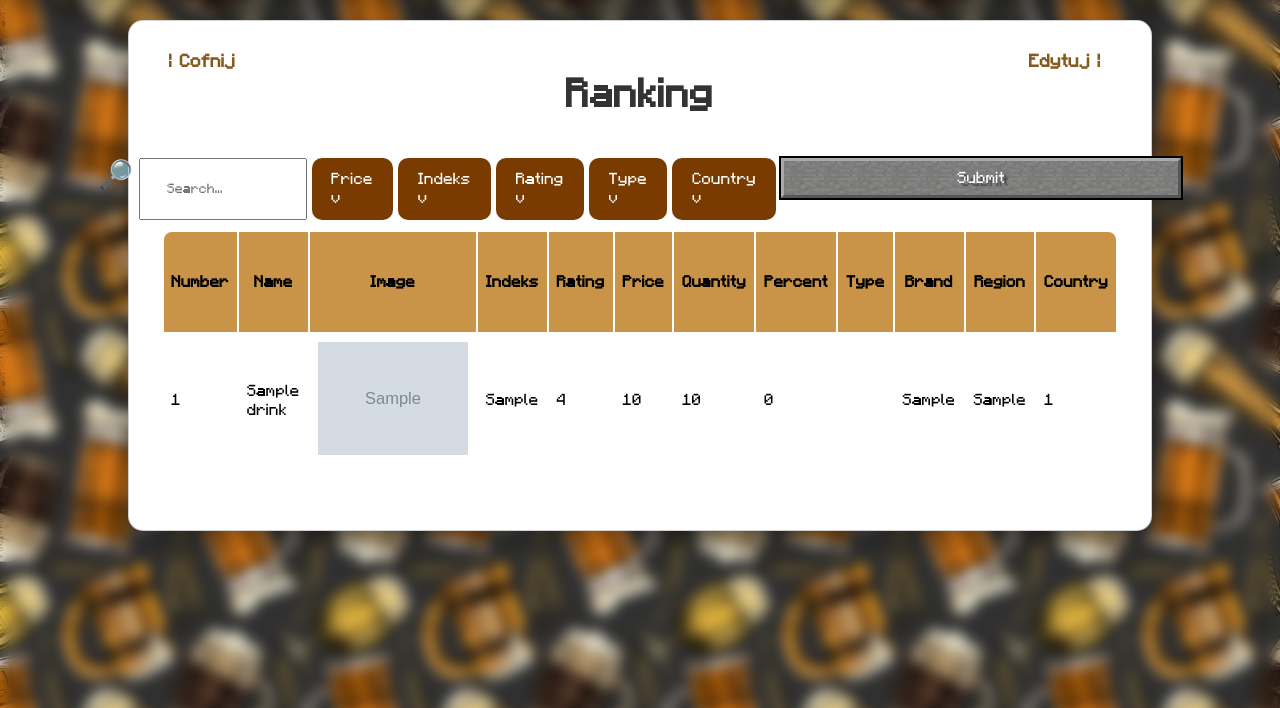
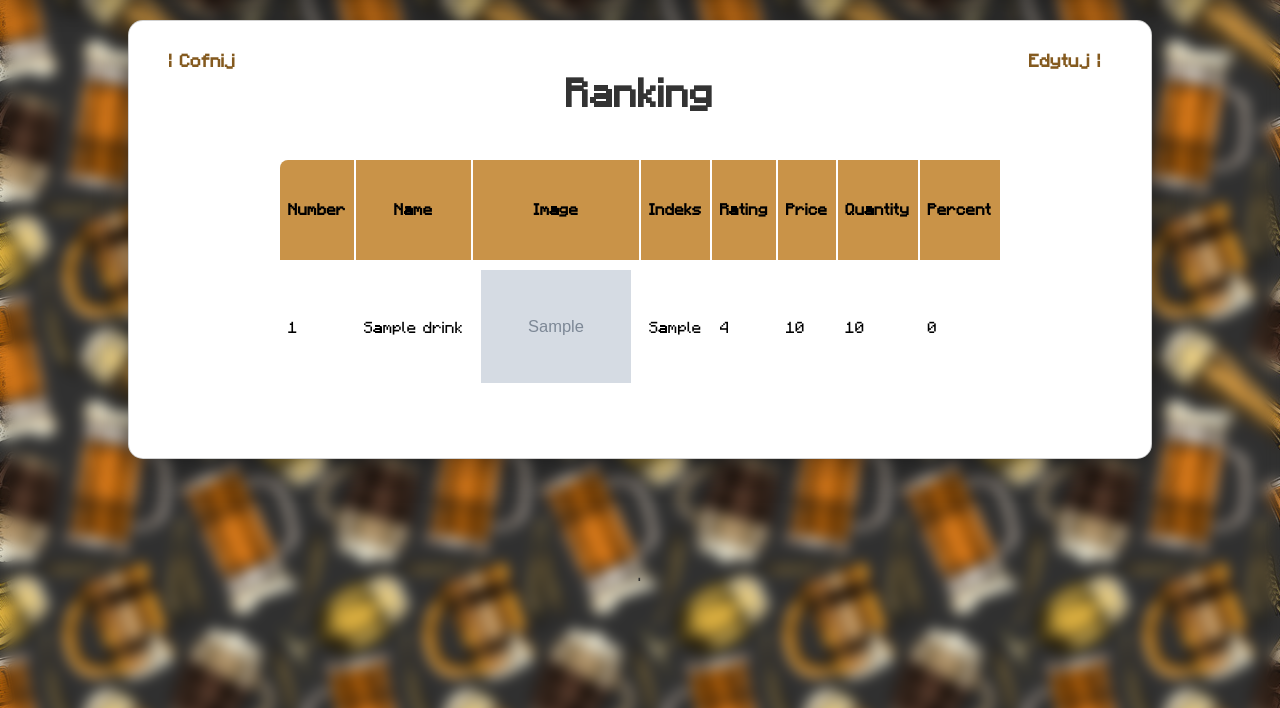
Before and after one commit to Wojanix/IndeksRompera, a PHP site: page /pages/ranking.php in a window 1280 px wide. Shown: the part 62-770 px from the top of the page. Run offline with PHP 8.4, Linux system fonts and the light colour scheme; tables that the repository leaves empty or names only in its code hold one stand-in row (values such as "Sample post"); grey boxes marked "Sample" are stand-in pictures.

Commit message:
Good responsive almost 90%

```diff
--- a/css/main.css
+++ b/css/main.css
@@ -454,7 +500,7 @@ th a{
 
 .filters{
 
-  display: flex;
+  display: none;
   flex-direction: row;
   gap: 5px;
   transition: .5s;
--- a/pages/ranking.php
+++ b/pages/ranking.php
@@ -119,41 +119,41 @@ echo '<script type="text/javascript">',
 
 <table>
 <tr>
-    <th>
-        <?php echo "<a href='ranking.php?sort=id&desc=".ifDesc("id")."'>Number</a>"; ?>
+    <th class='idTd'>
+        <?php echo "<a  href='ranking.php?sort=id&desc=".ifDesc("id")."'>Number</a>"; ?>
     </th>
-    <th>
-        <?php echo "<a href='ranking.php?sort=name&desc=".ifDesc("name")."'>Name</a>"; ?>
+    <th class='nameTd'>
+        <?php echo "<a  href='ranking.php?sort=name&desc=".ifDesc("name")."'>Name</a>"; ?>
     </th>
-    <th>
+    <th class='imageTd'>
         <?php echo "<a href='ranking.php?sort=image&desc=".ifDesc("image")."'>Image</a>"; ?>
     </th>
-    <th>
-        <?php echo "<a href='ranking.php?sort=ir&desc=".ifDesc("ir")."'>Indeks</a>"; ?>
+    <th class='indeksTd'>
+        <?php echo "<a  href='ranking.php?sort=ir&desc=".ifDesc("ir")."'>Indeks</a>"; ?>
     </th>
-    <th>
-        <?php echo "<a href='ranking.php?sort=rating&desc=".ifDesc("rating")."'>Rating</a>"; ?>
+    <th class='ratingTd'>
+        <?php echo "<a  href='ranking.php?sort=rating&desc=".ifDesc("rating")."'>Rating</a>"; ?>
     </th>
-    <th>
+    <th  class='priceTd'>
         <?php echo "<a href='ranking.php?sort=price&desc=".ifDesc("price")."'>Price</a>"; ?>
     </th>
-    <th>
-        <?php echo "<a href='ranking.php?sort=quantity&desc=".ifDesc("quantity")."'>Quantity</a>"; ?>
+    <th class='quantityTd'>
+        <?php echo "<a  href='ranking.php?sort=quantity&desc=".ifDesc("quantity")."'>Quantity</a>"; ?>
     </th>
-    <th>
-        <?php echo "<a href='ranking.php?sort=percent&desc=".ifDesc("percent")."'>Percent</a>"; ?>
+    <th class='percentTd'>
+        <?php echo "<a  href='ranking.php?sort=percent&desc=".ifDesc("percent")."'>Percent</a>"; ?>
     </th>
-    <th>
-        <?php echo "<a href='ranking.php?sort=type&desc=".ifDesc("type")."'>Type</a>"; ?>
+    <th class='typeTd'>
+        <?php echo "<a  href='ranking.php?sort=type&desc=".ifDesc("type")."'>Type</a>"; ?>
     </th>
-    <th>
+    <th  class='brandTd'>
         <?php echo "<a href='ranking.php?sort=brand&desc=".ifDesc("brand")."'>Brand</a>"; ?>
     </th>
-    <th>
+    <th class='regionTd'>
         <?php echo "<a href='ranking.php?sort=region&desc=".ifDesc("region")."'>Region</a>"; ?>
     </th>
-    <th>
-        <?php echo "<a href='ranking.php?sort=country&desc=".ifDesc("country")."'>Country</a>"; ?>
+    <th class='countryTd'>
+        <?php echo "<a  href='ranking.php?sort=country&desc=".ifDesc("country")."'>Country</a>"; ?>
     </th>
 </tr>
 
@@ -176,18 +176,18 @@ if(isset($_GET["desc"])){$records = htmlspecialchars($_GET["desc"])==1 ? array_r
 foreach($records as $record){
     echo "
     <tr onclick='window.location = `drink.php?id=`+this.cells[0].textContent'>
-    <td>".$record["id"]."</td>
+    <td class='idTd'>".$record["id"]."</td>
     <td>".$record["name"]."</td>
-    <td><img src='".$record["image"]."' alt='".$record["name"]."' style='width:150px;height:auto;'></td>
-    <td>".$record["ir"]."</td>
-    <td>".$record["rating"]."</td>
-    <td>".$record["price"]."</td>
-    <td>".$record["quantity"]."</td>
-    <td>".$record["percent"]."</td>
-    <td>".$record["type"]."</td>
-    <td>".$record["brand"]."</td>
-    <td>".$record["region"]."</td>
-    <td>".$record["country"]."</td>
+    <td class='imageTd'><img src='".$record["image"]."' alt='".$record["name"]."' style='width:150px;height:auto;'></td>
+    <td class='indeksTd'>".$record["ir"]."</td>
+    <td class='ratingTd'>".$record["rating"]."</td>
+    <td class='priceTd'>".$record["price"]."</td>
+    <td class='quantityTd'>".$record["quantity"]."</td>
+    <td class='percentTd'>".$record["percent"]."</td>
+    <td class='typeTd'>".$record["type"]."</td>
+    <td class='brandTd'>".$record["brand"]."</td>
+    <td class='regionTd'>".$record["region"]."</td>
+    <td class='countryTd'>".$record["country"]."</td>
 </tr>";
 }
 ?>
```
Also changed, not shown: other parts of css/main.css (+46 -0 lines).
